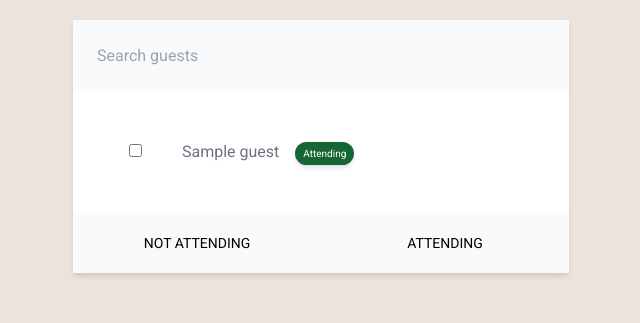
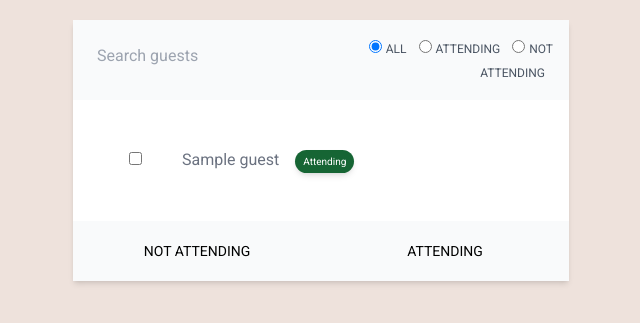
Before and after one commit to GromPras/django-party, a Django app: page /party/00000000-0000-0000-0000-000000000001/guests/ in a window 1280 px wide. Shown: the part 64-387 px from the top of the page, without its empty margins (319-959 px from the left). Run offline with Django 5.2, Linux system fonts and the light colour scheme; a user stored in the database is signed in; tables that the repository leaves empty hold one stand-in row (values such as "Sample post"); parts of the project's set-up code (start-up, migrations or seed data) failed here and were passed over.

Commit message:
Filter and search party guests

```diff
--- a/party/static/party/css/tailwind_output.css
+++ b/party/static/party/css/tailwind_output.css
@@ -967,12 +967,20 @@ video {
   padding-bottom: 1rem;
 }
 
+.pr-2{
+  padding-right: 0.5rem;
+}
+
 .text-left{
   text-align: left;
 }
 
 .text-center{
   text-align: center;
+}
+
+.text-right{
+  text-align: right;
 }
 
 .font-dancing-script{
@@ -996,6 +1004,11 @@ video {
 .text-sm{
   font-size: 0.875rem;
   line-height: 1.25rem;
+}
+
+.text-xs{
+  font-size: 0.75rem;
+  line-height: 1rem;
 }
 
 .font-bold{
@@ -1056,6 +1069,11 @@ video {
 .text-white{
   --tw-text-opacity: 1;
   color: rgb(255 255 255 / var(--tw-text-opacity, 1));
+}
+
+.text-gray-600{
+  --tw-text-opacity: 1;
+  color: rgb(75 85 99 / var(--tw-text-opacity, 1));
 }
 
 .underline{
--- a/party/templates/party/guest_list/page_guest_list.html
+++ b/party/templates/party/guest_list/page_guest_list.html
@@ -1,17 +1,29 @@
 {% extends "party/base.html" %}
 {% block content %}
     <div class="w-2/5 bg-white shadow-md m-auto">
+        <form hx-post="{% url 'partial_filter_guests' party_id %}"
+              hx-target="#guests"
+              hx-trigger="keyup delay:500ms from:#guest_search, search, change from#attending_filter">
             <div class="bg-gray-50 p-4 grid grid-cols-2">
                 <div>
                     <input type="search"
                            class="p-2 bg-transparent border-x-transparent border-t-transparent border-b-gray-400 focus:border-x-transparent focus:border-t-transparent focus:border-b-gray-600 focus:ring-0"
                            placeholder="Search guests"
-                       name="guest_search"
-                       hx-post="{% url 'partial_filter_guests' party_id %}"
-                       hx-target="#guests"
-                       hx-trigger="keyup delay:500ms, search">
+                           name="guest_search">
+                </div>
+                <div class="text-right" id="attending_filter">
+                    <input type="radio" id="all" name="attending_filter" value="all" checked>
+                    <label for="all" class="uppercase text-xs text-gray-600 pr-2">All</label>
+                    <input type="radio" id="attending" name="attending_filter" value="attending">
+                    <label for="attending" class="uppercase text-xs text-gray-600 pr-2">Attending</label>
+                    <input type="radio"
+                           id="not_attending"
+                           name="attending_filter"
+                           value="not_attending">
+                    <label for="not_attending" class="uppercase text-xs text-gray-600 pr-2">Not attending</label>
                 </div>
             </div>
+        </form>
         <form class="table text-left text-gray-500 table-fixed min-w-fit p-8"
               id="guest-form">
             <div class="table-row-group" id="guests">{% include "party/guest_list/partial_guest_list.html" %}</div>
--- a/party/views/guest_list_views.py
+++ b/party/views/guest_list_views.py
@@ -47,9 +47,46 @@ def mark_not_attending_partial(request, party_uuid):
     return render(request, "party/guest_list/partial_guest_list.html", {"guests": guests,})
 
 
+def filter_attending(party_id, **kwargs):
+    return Guest.objects.filter(party_id=party_id, attending=True)
+
+
+def filter_not_attending(party_id, **kwargs):
+    return Guest.objects.filter(party_id=party_id, attending=False)
+
+
+def filter_attending_and_search(party_id, **kwargs):
+    return Guest.objects.filter(party_id=party_id, attending=True, name__icontains=kwargs["search_text"])
+
+
+def filter_not_attending_and_search(party_id, **kwargs):
+    return Guest.objects.filter(party_id=party_id, attending=False, name__icontains=kwargs["search_text"])
+
+
+def filter_search(party_id, **kwargs):
+    return Guest.objects.filter(party_id=party_id, name__icontains=kwargs["search_text"])
+
+
+def filter_default(party_id, **kwargs):
+    return Guest.objects.filter(party_id=party_id)
+
+
+QUERY_FILTER = {
+    ("attending", False): filter_attending,
+    ("not_attending", False): filter_not_attending,
+    ("attending", True): filter_attending_and_search,
+    ("not_attending", True): filter_not_attending_and_search,
+    ("all", True): filter_search
+}
+
+
 @require_http_methods(["POST"])
 def filter_guests_partial(request, party_uuid):
+    attending_filter = request.POST.get("attending_filter")
     search_text = request.POST.get("guest_search")
-    guests = Guest.objects.filter(party_id=party_uuid, name__icontains=search_text)
+
+    query_filter = QUERY_FILTER.get((attending_filter, bool(search_text)), filter_default)
+
+    guests = query_filter(party_id=party_uuid, search_text=search_text)
 
     return render(request, "party/guest_list/partial_guest_list.html", {"guests": guests})
```
Also changed, not shown: party/tests/test_guest_list.py (+36 -5 lines). Lines whose indentation alone changed are shown as unchanged.
